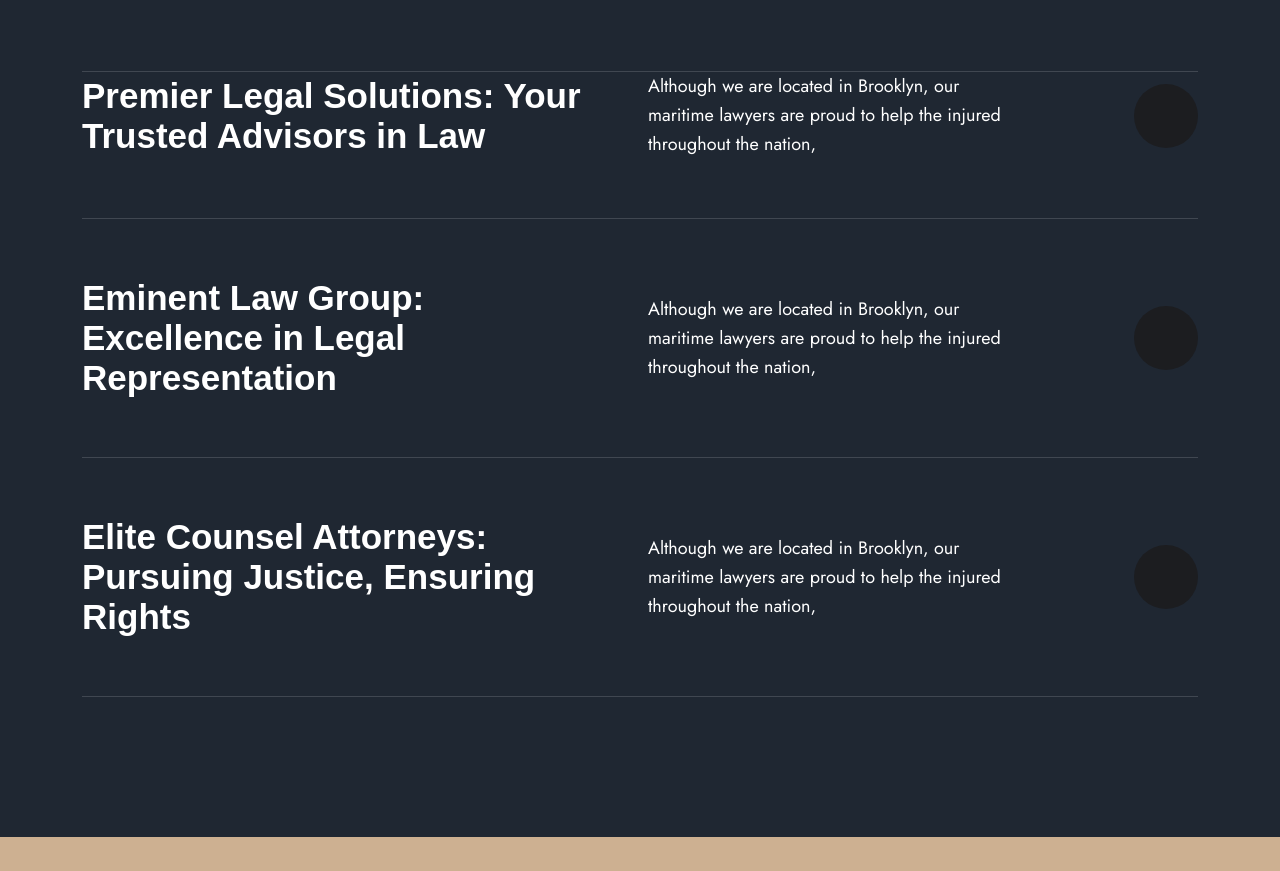
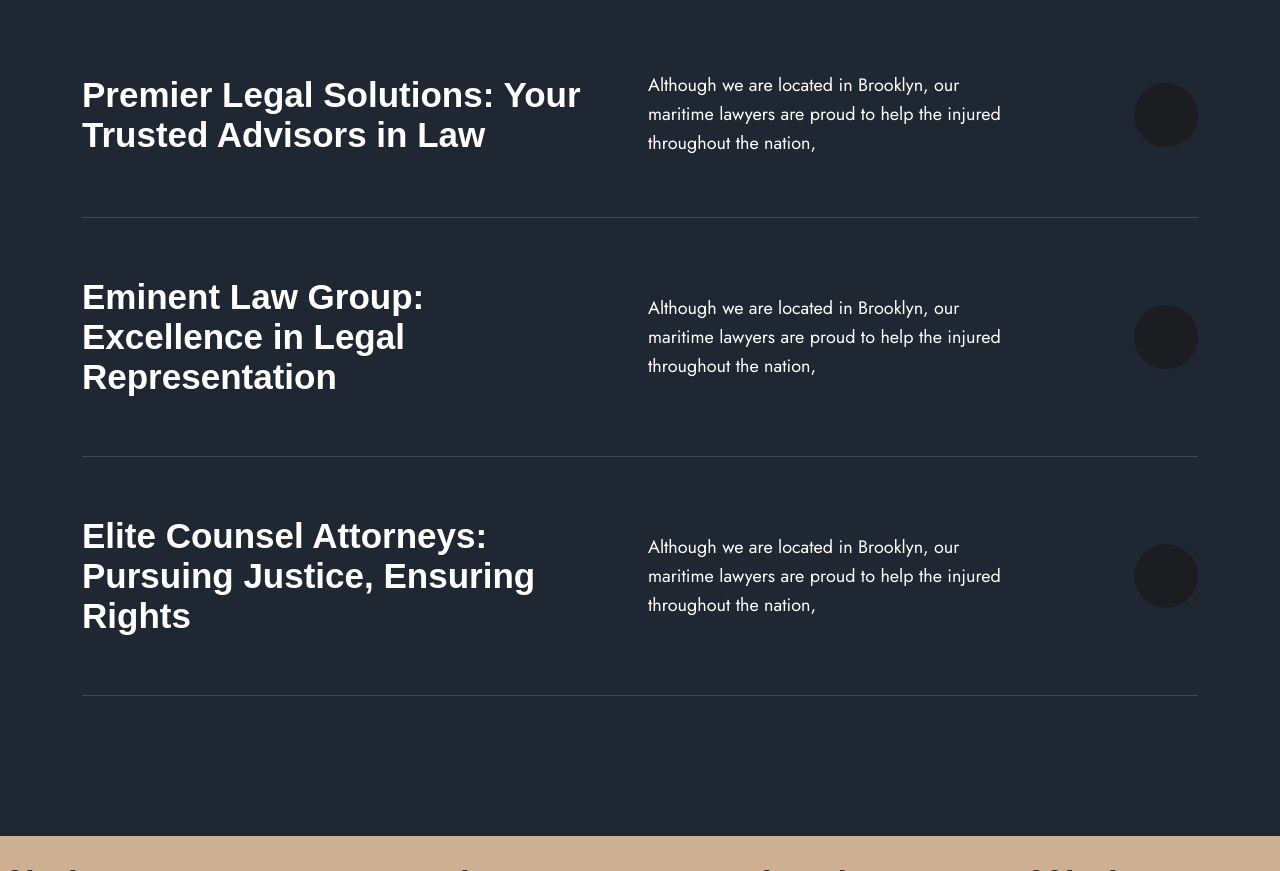
Before and after one commit to tanvirmadmax/advktWithElementor, a website: page index.html in a window 1280 px wide. Shown: the part 3857-4728 px from the top of the page. Drawn offline with Linux system fonts and the light colour scheme; a web font is replaced by a local one.

Commit message:
portfolio-card first-child border remove

```diff
--- a/sass/pages/_home-one.scss
+++ b/sass/pages/_home-one.scss
@@ -312,7 +312,7 @@
       padding-bottom: 59px;
       border-bottom: 1px solid rgba(255, 255, 255, 0.15);
       &:first-child {
-        border-top: 1px solid rgba(255, 255, 255, 0.15) ;
+        // border-top: 1px solid rgba(255, 255, 255, 0.15) ;
       }
     }
   }
```
Also changed, not shown: css/style.css, 1 other file.
